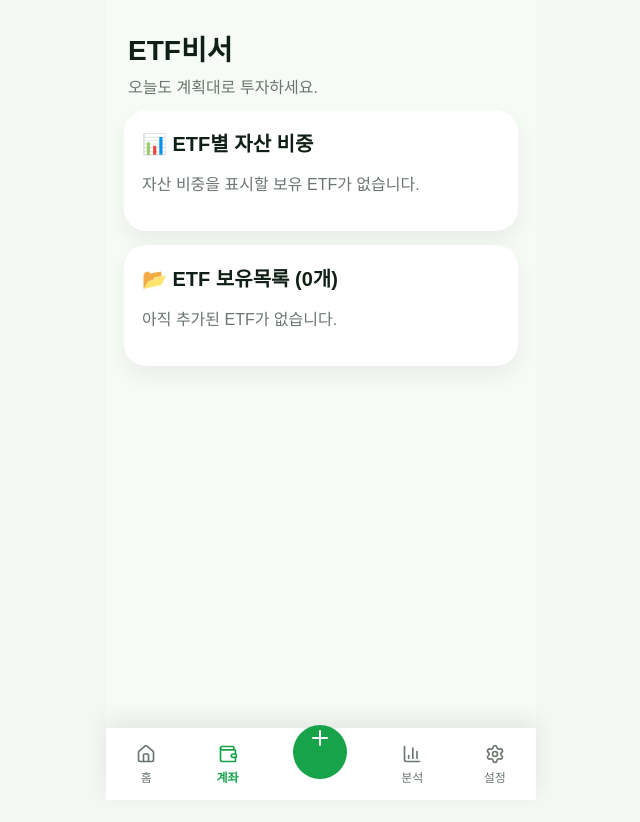
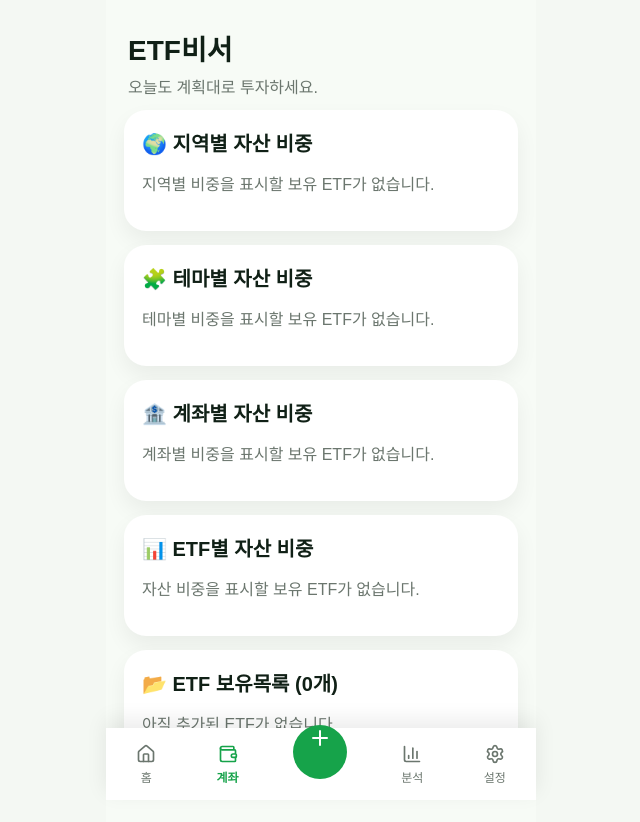
Before and after one commit to lovesong7080-oss/ETF-Biseo-V1, a React (Vite) app: page / in a window 1280 px wide. Both pictures are taken after a click on the button "계좌". Shown: the top 822 px of the page, without its empty margins (319-959 px from the left). Before the commit the page ends 800 px from the top, so only its background shows below. Built offline with nearby package versions, Linux system fonts and the light colour scheme.

Commit message:
Add portfolio breakdown charts

```diff
--- /dev/null
+++ b/src/components/AccountWeightChartCard.jsx
@@ -0,0 +1,59 @@
+export default function AccountWeightChartCard({ holdings, summary, won }) {
+  const total = summary.total;
+
+  const accountWeights = holdings.reduce((acc, holding) => {
+    const account = holding.account || "미분류";
+
+    if (!acc[account]) {
+      acc[account] = {
+        account,
+        amount: 0,
+      };
+    }
+
+    acc[account].amount += holding.amount;
+
+    return acc;
+  }, {});
+
+  const sortedAccounts = Object.values(accountWeights).sort(
+    (a, b) => b.amount - a.amount
+  );
+
+  return (
+    <div className="card">
+      <h2>🏦 계좌별 자산 비중</h2>
+
+      {holdings.length === 0 || total <= 0 ? (
+        <p className="empty">계좌별 비중을 표시할 보유 ETF가 없습니다.</p>
+      ) : (
+        <div className="weight-chart">
+          {sortedAccounts.map((item) => {
+            const weight = (item.amount / total) * 100;
+
+            return (
+              <div className="weight-row" key={item.account}>
+                <div className="weight-row-header">
+                  <span>{item.account}</span>
+                  <strong>{weight.toFixed(1)}%</strong>
+                </div>
+
+                <div className="weight-bar-bg">
+                  <div
+                    className="weight-bar-fill"
+                    style={{ width: `${weight}%` }}
+                  />
+                </div>
+
+                <div className="weight-row-meta">
+                  <span>{item.account}</span>
+                  <span>{won(item.amount)}</span>
+                </div>
+              </div>
+            );
+          })}
+        </div>
+      )}
+    </div>
+  );
+}
--- /dev/null
+++ b/src/components/RegionWeightChartCard.jsx
@@ -0,0 +1,59 @@
+export default function RegionWeightChartCard({ holdings, summary, won }) {
+  const total = summary.total;
+
+  const regionWeights = holdings.reduce((acc, holding) => {
+    const region = holding.region || "미분류";
+
+    if (!acc[region]) {
+      acc[region] = {
+        region,
+        amount: 0,
+      };
+    }
+
+    acc[region].amount += holding.amount;
+
+    return acc;
+  }, {});
+
+  const sortedRegions = Object.values(regionWeights).sort(
+    (a, b) => b.amount - a.amount
+  );
+
+  return (
+    <div className="card">
+      <h2>🌍 지역별 자산 비중</h2>
+
+      {holdings.length === 0 || total <= 0 ? (
+        <p className="empty">지역별 비중을 표시할 보유 ETF가 없습니다.</p>
+      ) : (
+        <div className="weight-chart">
+          {sortedRegions.map((item) => {
+            const weight = (item.amount / total) * 100;
+
+            return (
+              <div className="weight-row" key={item.region}>
+                <div className="weight-row-header">
+                  <span>{item.region}</span>
+                  <strong>{weight.toFixed(1)}%</strong>
+                </div>
+
+                <div className="weight-bar-bg">
+                  <div
+                    className="weight-bar-fill"
+                    style={{ width: `${weight}%` }}
+                  />
+                </div>
+
+                <div className="weight-row-meta">
+                  <span>{item.region}</span>
+                  <span>{won(item.amount)}</span>
+                </div>
+              </div>
+            );
+          })}
+        </div>
+      )}
+    </div>
+  );
+}
--- /dev/null
+++ b/src/components/ThemeWeightChartCard.jsx
@@ -0,0 +1,59 @@
+export default function ThemeWeightChartCard({ holdings, summary, won }) {
+  const total = summary.total;
+
+  const themeWeights = holdings.reduce((acc, holding) => {
+    const theme = holding.theme || "미분류";
+
+    if (!acc[theme]) {
+      acc[theme] = {
+        theme,
+        amount: 0,
+      };
+    }
+
+    acc[theme].amount += holding.amount;
+
+    return acc;
+  }, {});
+
+  const sortedThemes = Object.values(themeWeights).sort(
+    (a, b) => b.amount - a.amount
+  );
+
+  return (
+    <div className="card">
+      <h2>🧩 테마별 자산 비중</h2>
+
+      {holdings.length === 0 || total <= 0 ? (
+        <p className="empty">테마별 비중을 표시할 보유 ETF가 없습니다.</p>
+      ) : (
+        <div className="weight-chart">
+          {sortedThemes.map((item) => {
+            const weight = (item.amount / total) * 100;
+
+            return (
+              <div className="weight-row" key={item.theme}>
+                <div className="weight-row-header">
+                  <span>{item.theme}</span>
+                  <strong>{weight.toFixed(1)}%</strong>
+                </div>
+
+                <div className="weight-bar-bg">
+                  <div
+                    className="weight-bar-fill"
+                    style={{ width: `${weight}%` }}
+                  />
+                </div>
+
+                <div className="weight-row-meta">
+                  <span>{item.theme}</span>
+                  <span>{won(item.amount)}</span>
+                </div>
+              </div>
+            );
+          })}
+        </div>
+      )}
+    </div>
+  );
+}
--- a/src/main.jsx
+++ b/src/main.jsx
@@ -1,6 +1,7 @@
 import { useMemo, useState } from 'react';
 import { createRoot } from 'react-dom/client';
 import AccountCard from "./components/AccountCard";
+import AccountWeightChartCard from "./components/AccountWeightChartCard";
 import AddHoldingCard from "./components/AddHoldingCard";
 import AiBriefingCard from "./components/AiBriefingCard";
 import AssetAnalysisCard from "./components/AssetAnalysisCard";
@@ -10,10 +11,12 @@ import FireCard from './components/FireCard';
 import HoldingsListCard from "./components/HoldingsListCard";
 import InvestStyleCard from "./components/InvestStyleCard";
 import RecommendedEtfCard from "./components/RecommendedEtfCard";
+import RegionWeightChartCard from "./components/RegionWeightChartCard";
 import RetirementCard from "./components/RetirementCard";
 import RetirementGoalCard from "./components/RetirementGoalCard";
 import SettingsCard from "./components/SettingsCard";
 import SimulationCard from "./components/SimulationCard";
+import ThemeWeightChartCard from "./components/ThemeWeightChartCard";
 import TotalAssetCard from "./components/TotalAssetCard";
 import {
   ACCOUNTS,
@@ -428,6 +431,24 @@ if (needAmount.채권 > 0 || investStyle === "safe") {
 
         {tab === 'accounts' && (
           <section>
+            <RegionWeightChartCard
+              holdings={holdings}
+              summary={summary}
+              won={won}
+            />
+
+            <ThemeWeightChartCard
+              holdings={holdings}
+              summary={summary}
+              won={won}
+            />
+
+            <AccountWeightChartCard
+              holdings={holdings}
+              summary={summary}
+              won={won}
+            />
+
             <AssetWeightChartCard
               holdings={holdings}
               summary={summary}
@@ -442,7 +463,6 @@ if (needAmount.채권 > 0 || investStyle === "safe") {
               removeHolding={removeHolding}
               updateHolding={updateHolding}
             />
-
           </section>
         )}
 
```
